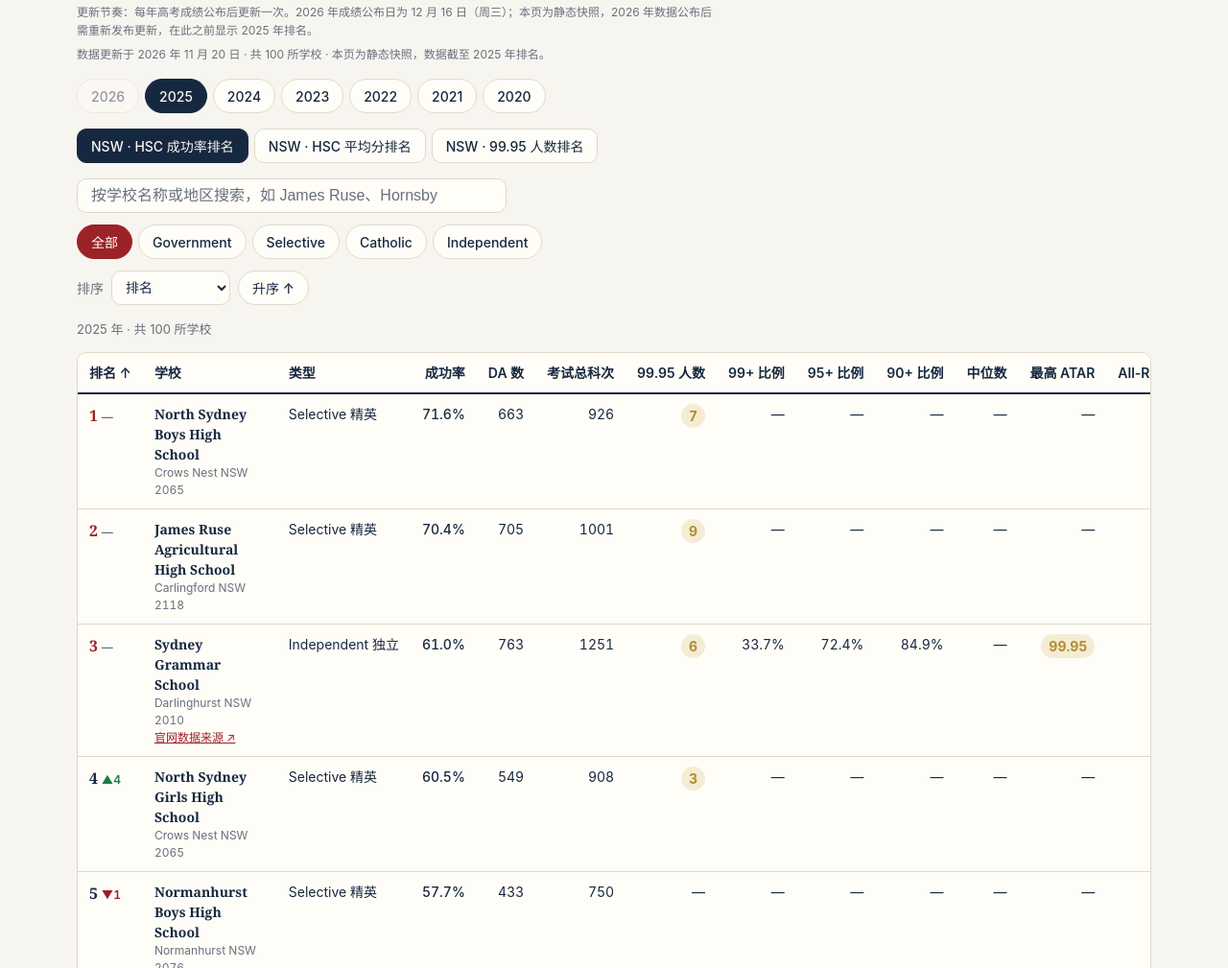
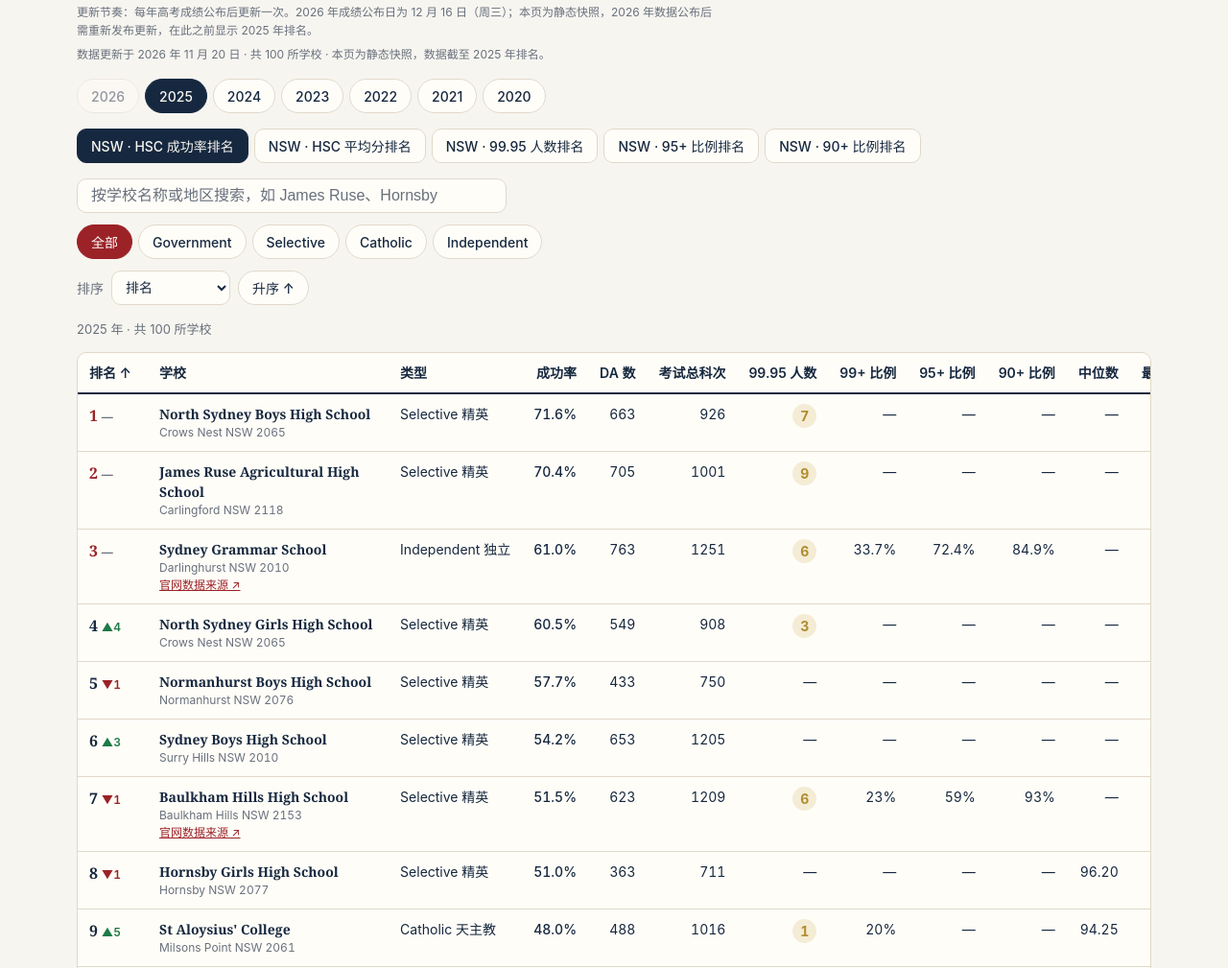
Before and after one commit to zmzhu-au/nsw-top-100-high-schools, a plain HTML site: page index.html in a window 1280 px wide. Shown: the part 91-1100 px from the top of the page at 96% size. Drawn offline with Linux system fonts and the light colour scheme.

Commit message:
Update index.html: add 95+ and 90+ ranking modes, fix table horizontal scroll

```diff
--- a/index.html
+++ b/index.html
@@ -48,8 +48,11 @@
       .sortline{display:flex;align-items:center;gap:.5rem;font-size:.875rem;color:var(--dim);flex-wrap:wrap}
       select{border-radius:var(--radius);border:1px solid var(--border);background:var(--surface);padding:.25rem .625rem;font-size:.875rem;color:var(--text)}
       .countline{margin-top:1rem;font-size:.8125rem;color:var(--dim)}
-      .tablewrap{margin-top:.75rem;overflow-x:auto;border-radius:var(--radius);border:1px solid var(--border);background:var(--surface)}
-      table{width:100%;border-collapse:collapse;font-size:.875rem;min-width:56rem}
+      .tablewrap{margin-top:.75rem;overflow-x:auto;overflow-y:hidden;border-radius:var(--radius);border:1px solid var(--border);background:var(--surface);-webkit-overflow-scrolling:touch;scrollbar-width:thin;scrollbar-color:var(--dim) transparent}
+      .tablewrap::-webkit-scrollbar{height:.5rem}
+      .tablewrap::-webkit-scrollbar-thumb{background:var(--dim);border-radius:999px}
+      .tablewrap::-webkit-scrollbar-track{background:transparent}
+      table{width:100%;border-collapse:collapse;font-size:.875rem;min-width:80rem}
       thead tr{border-bottom:2px solid var(--text);text-align:left}
       th{padding:.625rem .75rem;white-space:nowrap;font-weight:600}
       th.num,td.num{text-align:right}
@@ -93,7 +96,7 @@
       .modal .meta{font-size:.8125rem;color:var(--dim);margin-top:.25rem}
       .closebtn{position:absolute;top:.75rem;right:.75rem;border-radius:999px;border:1px solid var(--border);background:var(--surface);width:2.25rem;height:2.25rem;font-size:1rem;line-height:1}
       .modalwrap{position:relative}
-      .htable{width:100%;border-collapse:collapse;font-size:.8125rem;margin-top:.75rem;min-width:0}
+      .htable{width:max-content;min-width:100%;border-collapse:collapse;font-size:.8125rem;margin-top:.75rem}
       .htable th,.htable td{padding:.375rem .5rem;border-bottom:1px solid var(--border);text-align:right;white-space:nowrap}
       .htable th:first-child,.htable td:first-child{text-align:left}
       .hscroll{overflow-x:auto}
@@ -120,6 +123,8 @@
           <button type="button" class="modebtn" data-mode="da" aria-pressed="true">NSW · HSC 成功率排名</button>
           <button type="button" class="modebtn" data-mode="hscavg" aria-pressed="false">NSW · HSC 平均分排名</button>
           <button type="button" class="modebtn" data-mode="top9995" aria-pressed="false">NSW · 99.95 人数排名</button>
+          <button type="button" class="modebtn" data-mode="pct95" aria-pressed="false">NSW · 95+ 比例排名</button>
+          <button type="button" class="modebtn" data-mode="pct90" aria-pressed="false">NSW · 90+ 比例排名</button>
         </div>
         <p class="mode-note" id="mode-note" hidden></p>
       </div>
@@ -183,6 +188,16 @@
         part.sort(function(a,b){ return (b.c95-a.c95)||((b.sr||-1)-(a.sr||-1))||((b.med||-1)-(a.med||-1))||a.n.localeCompare(b.n); });
         part.forEach(function(r,i){ map[r.n]= i+1; });
         rows.forEach(function(r){ if(!(r.n in map)) map[r.n]=null; });
+      } else if(mode==='pct95'){
+        var part95 = rows.filter(function(r){ return r.p95!=null; });
+        part95.sort(function(a,b){ return (b.p95-a.p95)||((b.sr||-1)-(a.sr||-1))||a.n.localeCompare(b.n); });
+        part95.forEach(function(r,i){ map[r.n]= i+1; });
+        rows.forEach(function(r){ if(!(r.n in map)) map[r.n]=null; });
+      } else if(mode==='pct90'){
+        var part90 = rows.filter(function(r){ return r.p90!=null; });
+        part90.sort(function(a,b){ return (b.p90-a.p90)||((b.sr||-1)-(a.sr||-1))||a.n.localeCompare(b.n); });
+        part90.forEach(function(r,i){ map[r.n]= i+1; });
+        rows.forEach(function(r){ if(!(r.n in map)) map[r.n]=null; });
       } else if(mode==='hscavg'){
         var part3 = rows.filter(function(r){ return r.avg!=null; });
         part3.sort(function(a,b){ return (b.avg-a.avg)||((b.sr||-1)-(a.sr||-1))||a.n.localeCompare(b.n); });
@@ -239,6 +254,8 @@
     function rankLabel(){
       if(state.mode==='hscavg') return '平均分排名';
       if(state.mode==='top9995') return '99.95 排名';
+      if(state.mode==='pct95') return '95+ 排名';
+      if(state.mode==='pct90') return '90+ 排名';
       return '排名';
     }
     function render(){
@@ -256,6 +273,8 @@
       var noteText = '';
       if(state.mode==='hscavg') noteText = 'HSC 平均分 = 把一所学校当年各门 HSC 课程的平均分再取平均（满分 100），是《悉尼先驱晨报》（SMH）近几年采用的口径，看的是全年级的平均水平，而不是只看 Band 6 尖子生的比例——所以名次会和成功率排名不同（例如 2025 年成功率第 2 的 James Ruse，按平均分排第 1，平均分 91.3）。原始数据来自公立学校年报（SPaRO）：只有公立与精英学校公布各科平均分，天主教与独立学校大多不公布，它们的平均分显示「—」、不参与此排名；已公布的学校按平均分从高到低排名，未公布的排在后面。本快照尚未收录逐校平均分数据，下方先按成功率列出学校。';
       if(state.mode==='top9995') noteText = '99.95 人数排名 = 在 NSW 前 100 所学校里，按当年取得 ATAR 99.95（最高分）的学生人数从多到少排名；人数相同时依次比成功率、ATAR 中位数。99.95 人数来自公开汇编名单（2025 年全州共 53 人获 99.95），只有汇编里点到名的学校才有这个数字——没有公布人数的学校不参与此排名，名次与人数显示为「—」，不按 0 人处理。';
+      if(state.mode==='pct95') noteText = '95+ 比例排名 = 在 NSW 前 100 所学校里，按当年取得 ATAR 95 及以上学生所占比例从高到低排名；比例相同时按成功率排。95+ 比例是学校官网公布的数据，只有公布了的学校才参与此排名——没有公布的学校名次显示为「—」，排在最后。';
+      if(state.mode==='pct90') noteText = '90+ 比例排名 = 在 NSW 前 100 所学校里，按当年取得 ATAR 90 及以上学生所占比例从高到低排名；比例相同时按成功率排。90+ 比例是学校官网公布的数据，只有公布了的学校才参与此排名——没有公布的学校名次显示为「—」，排在最后。';
       note.hidden = !noteText; note.textContent = noteText;
 
       var res = currentRows();
@@ -298,8 +317,8 @@
           + midCells(r)
           + '<td class="num">'+(r.c95!=null&&r.c95>0? '<span class="c95badge">'+r.c95+'</span>': num(r.c95))+'</td>'
           + '<td class="num">'+pct(r.p99)+'</td>'
-          + '<td class="num">'+pct(r.p95)+'</td>'
-          + '<td class="num">'+pct(r.p90)+'</td>'
+          + '<td class="num'+(state.mode==='pct95'?' strong-accent':'')+'">'+pct(r.p95)+'</td>'
+          + '<td class="num'+(state.mode==='pct90'?' strong-accent':'')+'">'+pct(r.p90)+'</td>'
           + '<td class="num">'+med(r.med)+'</td>'
           + '<td class="num">'+(r.top!=null? '<span class="c95badge">'+r.top.toFixed(2)+'</span>': '—')+'</td>'
           + '<td class="num">'+num(r.all)+'</td>'
@@ -314,6 +333,8 @@
         var metaLine = esc(SECTOR_LABEL[r.sec]||r.sec)+(r.sub? ' · '+esc(r.sub):'');
         if(state.mode==='hscavg') metaLine += ' · HSC 平均分 <b style="color:var(--accent)">'+(r.avg==null?'—':r.avg.toFixed(1))+'</b> · 成功率 '+pct(r.sr)+' · DA '+num(r.da);
         else if(state.mode==='top9995') metaLine += ' · 99.95 人数 <b style="color:var(--accent)">'+num(r.c95)+'</b> · 成功率 '+pct(r.sr)+' · DA '+num(r.da)+' / 考试 '+num(r.ex)+' 科次';
+        else if(state.mode==='pct95') metaLine += ' · 95+ 比例 <b style="color:var(--accent)">'+pct(r.p95)+'</b> · 成功率 '+pct(r.sr)+' · DA '+num(r.da)+' / 考试 '+num(r.ex)+' 科次';
+        else if(state.mode==='pct90') metaLine += ' · 90+ 比例 <b style="color:var(--accent)">'+pct(r.p90)+'</b> · 成功率 '+pct(r.sr)+' · DA '+num(r.da)+' / 考试 '+num(r.ex)+' 科次';
         else metaLine += ' · 成功率 '+pct(r.sr)+' · DA '+num(r.da)+' / 考试 '+num(r.ex)+' 科次';
         if(state.mode!=='da' && r.rk!=null) metaLine += ' · DA 排名第 '+r.rk+' 名';
         var firstCell = state.mode==='hscavg'
@@ -321,8 +342,8 @@
           : '<span><span class="lab">成功率</span><span class="val">'+pct(r.sr)+'</span></span><span><span class="lab">99.95 人数</span><span class="val" style="color:'+(state.mode==='top9995'?'var(--accent)':'var(--gold)')+'">'+num(r.c95)+'</span></span>';
         var grid = '<span class="cardgrid g5">'+firstCell
           + '<span><span class="lab">99+ 比例</span><span class="val">'+pct(r.p99)+'</span></span>'
-          + '<span><span class="lab">95+ 比例</span><span class="val">'+pct(r.p95)+'</span></span>'
-          + '<span><span class="lab">90+ 比例</span><span class="val">'+pct(r.p90)+'</span></span></span>';
+          + '<span><span class="lab">95+ 比例</span><span class="val"'+(state.mode==='pct95'?' style="color:var(--accent)"':'')+'>'+pct(r.p95)+'</span></span>'
+          + '<span><span class="lab">90+ 比例</span><span class="val"'+(state.mode==='pct90'?' style="color:var(--accent)"':'')+'>'+pct(r.p90)+'</span></span></span>';
         var offLine = '';
         if(r.top!=null || r.all!=null || r.das!=null){
           offLine = '<span class="cardoff">学校官网公布：'
```
